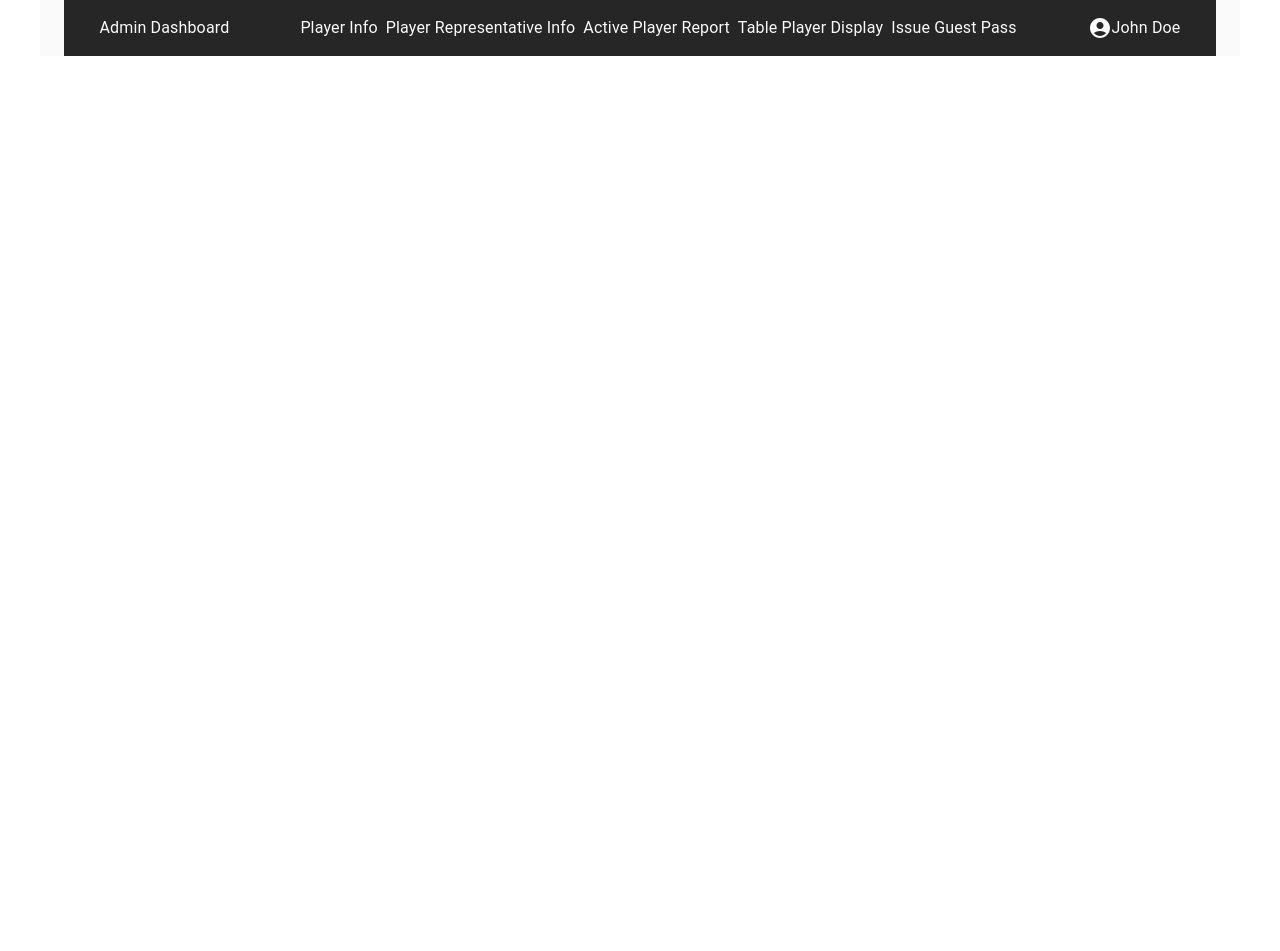
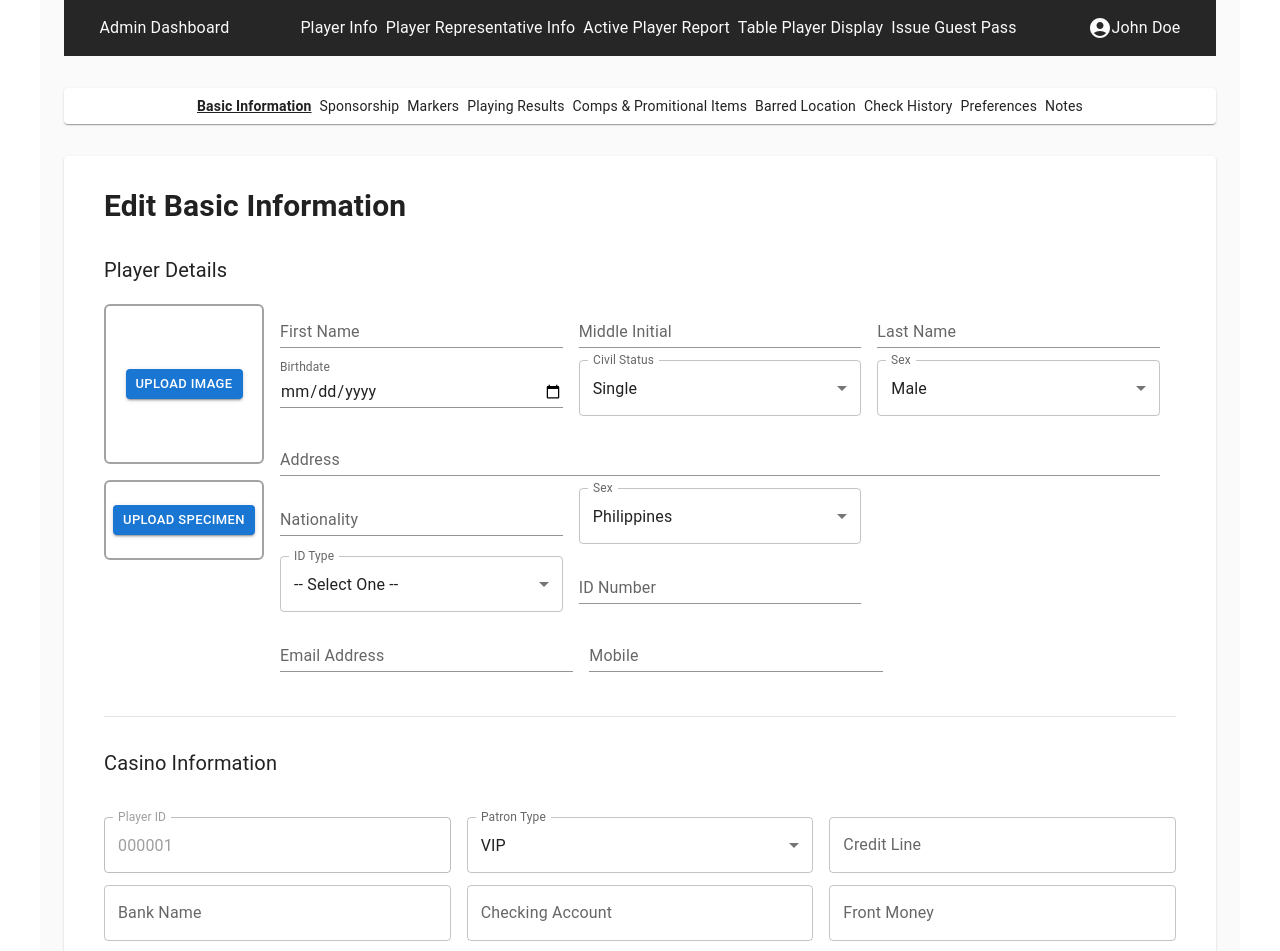
Before and after one commit to libmartinito/cms, a React (Vite) app: page /player-info/basic-info in a window 1280 px wide. Shown: the top 951 px of the page. Before the commit the page ends 800 px from the top, so only its background shows below. Built offline with nearby package versions, Linux system fonts and the light colour scheme; no server answers.

Commit message:
added basic-info page

```diff
--- a/src/App.jsx
+++ b/src/App.jsx
@@ -4,6 +4,7 @@ import Navigation from "./components/Navigation";
 import { BrowserRouter as Router, Route, Routes } from "react-router-dom";
 import Home from "./pages/Home";
 import PlayerInfo from "./pages/PlayerInfo";
+import BasicInfo from "./pages/BasicInfo";
 
 function App() {
   return (
@@ -14,6 +15,7 @@ function App() {
         <Routes>
           <Route path="/" element={<Home />} />
           <Route path="/player-info" element={<PlayerInfo />} />
+          <Route path="/player-info/basic-info" element={<BasicInfo />} />
         </Routes>
       </Container>
     </Router>
--- a/src/components/playerInfo/EditDialog.jsx
+++ b/src/components/playerInfo/EditDialog.jsx
@@ -6,6 +6,7 @@ import FaceIcon from "@mui/icons-material/Face";
 import EditIcon from "@mui/icons-material/Edit";
 import playerInfo from "../../data/player-info";
 import Button from "@mui/material/Button";
+import { Link } from "react-router-dom";
 
 const EditDialog = () => {
   const [open, setOpen] = useState(false)
@@ -59,7 +60,9 @@ const EditDialog = () => {
             </div>
           </div>
           <div className="w-full text-center">
-            <Button variant="contained" size="small">Edit Player Information</Button>
+            <Button variant="contained" size="small">
+              <Link to="/player-info/basic-info">Edit Player Information</Link>
+            </Button>
           </div>
         </DialogContent>
       </Dialog>
--- /dev/null
+++ b/src/pages/BasicInfo.jsx
@@ -0,0 +1,253 @@
+import Card from "@mui/material/Card"
+import CardContent from "@mui/material/CardContent"
+import Button from "@mui/material/Button"
+import TextField from "@mui/material/TextField"
+import Select from "@mui/material/Select"
+import MenuItem from "@mui/material/MenuItem"
+
+const BasicInfo = () => {
+  return (
+    <div>
+      <div className="my-8 mx-auto">
+        <Card>
+          <nav>
+            <ul className="flex justify-center items-center text-sm gap-2 text-center py-2">
+              <li className="font-bold underline">
+                Basic Information
+              </li>
+              <li>
+                Sponsorship
+              </li>
+              <li>
+                Markers
+              </li>
+              <li>
+                Playing Results
+              </li>
+              <li>
+                Comps & Promitional Items
+              </li>
+              <li>
+                Barred Location
+              </li>
+              <li>
+                Check History
+              </li>
+              <li>
+                Preferences
+              </li>
+              <li>
+                Notes
+              </li>
+            </ul>
+          </nav>
+        </Card>
+      </div>
+      <div className="my-8">
+        <Card>
+          <CardContent>
+            <div className="py-4 px-6">
+              <div className="font-bold text-3xl">Edit Basic Information</div>
+              <div className="text-xl mt-8">Player Details</div>
+              <div className="flex">
+                <div className="flex flex-col gap-4">
+                  <div className="border-solid border-2 border-neutral-400 rounded-md flex justify-center items-center w-40 h-40 mt-5">
+                    <Button variant="contained" size="small">Upload Image</Button>
+                  </div>
+                  <div className="border-solid border-2 border-neutral-400 rounded-md flex justify-center items-center w-40 h-20">
+                    <Button variant="contained" size="small">Upload Specimen</Button>
+                  </div>
+                </div>
+                <div className="py-2 px-4 w-full">
+                  <div className="flex gap-4 justify-between w-full">
+                    <TextField
+                      className="w-1/3"
+                      margin="dense"
+                      label="First Name"
+                      type="text"
+                      variant="standard"
+                    />
+                    <TextField
+                      className="w-1/3"
+                      margin="dense"
+                      label="Middle Initial"
+                      type="text"
+                      variant="standard"
+                    />
+                    <TextField
+                      className="w-1/3"
+                      margin="dense"
+                      label="Last Name"
+                      type="text"
+                      variant="standard"
+                    />
+                  </div>
+                  <div className="flex gap-4 justify-between">
+                    <TextField
+                      className="w-1/3"
+                      margin="dense"
+                      label="Birthdate"
+                      type="date"
+                      InputLabelProps={{
+                        shrink: true,
+                      }}
+                      variant="standard"
+                    />
+                    <TextField
+                      className="w-1/3"
+                      margin="dense"
+                      select
+                      label="Civil Status"
+                      defaultValue="Single"
+                    >
+                      <MenuItem value={'Single'}>Single</MenuItem>
+                      <MenuItem value={'Married'}>Married</MenuItem>
+                      <MenuItem value={'Widowed'}>Widowed</MenuItem>
+                    </TextField>
+                    <TextField
+                      className="w-1/3"
+                      margin="dense"
+                      select
+                      label="Sex"
+                      defaultValue="Male"
+                    >
+                      <MenuItem value={'Male'}>Male</MenuItem>
+                      <MenuItem value={'Female'}>Female</MenuItem>
+                      <MenuItem value={'Other'}>Other</MenuItem>
+                    </TextField>
+                  </div>
+                  <TextField
+                    margin="dense"
+                    label="Address"
+                    type="text"
+                    fullWidth
+                    variant="standard"
+                  />
+                  <div className="flex gap-4">
+                    <TextField
+                      className="w-1/3"
+                      margin="dense"
+                      label="Nationality"
+                      type="text"
+                      variant="standard"
+                    />
+                    <TextField
+                      className="w-1/3"
+                      margin="dense"
+                      select
+                      label="Sex"
+                      defaultValue="Philippines"
+                    >
+                      <MenuItem value={'Philippines'}>Philippines</MenuItem>
+                    </TextField>
+                    <div className="w-1/3"></div>
+                  </div>
+                  <div className="flex gap-4">
+                    <TextField
+                      className="w-1/3"
+                      margin="dense"
+                      select
+                      label="ID Type"
+                      defaultValue="None"
+                    >
+                      <MenuItem value={'None'}>-- Select One --</MenuItem>
+                      <MenuItem value={'Passport'}>Passport</MenuItem>
+                    </TextField>
+                    <TextField
+                      className="w-1/3"
+                      margin="dense"
+                      label="ID Number"
+                      type="text"
+                      variant="standard"
+                    />
+                    <div className="w-1/3"></div>
+                  </div>
+                  <div className="flex gap-4">
+                    <TextField
+                      className="w-1/3"
+                      margin="dense"
+                      label="Email Address"
+                      type="text"
+                      variant="standard"
+                    />
+                    <TextField
+                      className="w-1/3"
+                      margin="dense"
+                      label="Mobile"
+                      type="text"
+                      variant="standard"
+                    />
+                  </div>
+                </div>
+              </div>
+              <div className="w-full bg-neutral-200 h-px my-8"></div>
+              <div className="text-xl my-8">Casino Information</div>
+              <div className="flex gap-4">
+                <TextField
+                  className="w-1/3"
+                  margin="dense"
+                  disabled
+                  label="Player ID"
+                  defaultValue={'000001'}
+                />
+                <TextField
+                  className="w-1/3"
+                  margin="dense"
+                  select
+                  label="Patron Type"
+                  defaultValue="VIP"
+                >
+                  <MenuItem value={'VIP'}>VIP</MenuItem>
+                  <MenuItem value={'Player'}>Player</MenuItem>
+                </TextField>
+                <TextField
+                  className="w-1/3"
+                  margin="dense"
+                  type="text"
+                  label="Credit Line"
+                />
+              </div>
+              <div className="flex gap-4">
+                <TextField
+                  className="w-1/3"
+                  margin="dense"
+                  type="text"
+                  label="Bank Name"
+                />
+                <TextField
+                  className="w-1/3"
+                  margin="dense"
+                  type="text"
+                  label="Checking Account"
+                />
+                <TextField
+                  className="w-1/3"
+                  margin="dense"
+                  type="text"
+                  label="Front Money"
+                />
+              </div>
+              <div className="flex gap-4">
+                <TextField
+                  className="w-1/3"
+                  margin="dense"
+                  type="text"
+                  label="Front Money"
+                />
+                <TextField
+                  className="w-1/3"
+                  margin="dense"
+                  type="text"
+                  label="Front Money"
+                />
+                <div className="w-1/3"></div>
+              </div>
+            </div>
+          </CardContent>
+        </Card>
+      </div>
+    </div>
+  )
+}
+
+export default BasicInfo
```
